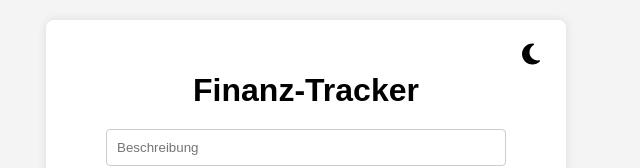
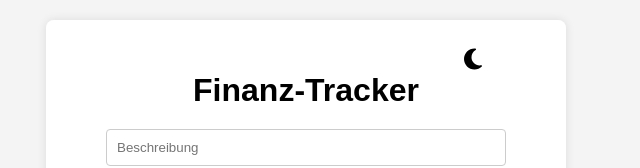
Before and after one commit to diego-monfort-landolt/finance-app, a React (Vite) app: page / in a window 1280 px wide. Shown: the top 168 px of the page, without its empty margins (334-974 px from the left). Built offline with nearby package versions, Linux system fonts and the light colour scheme.

Commit message:
feat: Dark Mode Toggle Icon auf Seitenbreite ausgerichte

```diff
--- a/src/App.css
+++ b/src/App.css
@@ -101,8 +101,8 @@ h1 {
 /* Hier Startet der Style des dunklen Modus */
 .dark-mode-toggle {
   position: absolute;
-  top: 20px;
-  right: 20px;
+  top: 25px;
+  right: 15%;
   background: none;
   border: none;
   color: inherit;
--- a/src/App.tsx
+++ b/src/App.tsx
@@ -118,10 +118,11 @@ const App: React.FC = () => {
 
   return (
     <div className={`App ${darkMode ? 'dark-mode' : ''}`}>
-      <button className="dark-mode-toggle" onClick={() => setDarkMode(!darkMode)}>
+      <div className="dark-mode-toggle-container">
+        <button className="dark-mode-toggle" onClick={() => setDarkMode(!darkMode)}>
         <FontAwesomeIcon icon={darkMode ? faSun : faMoon} className="icon" />
-      </button>
-
+        </button>
+      </div>
       <div className="content">
         <h1>Finanz-Tracker</h1>
         <div className="input-group">
```
